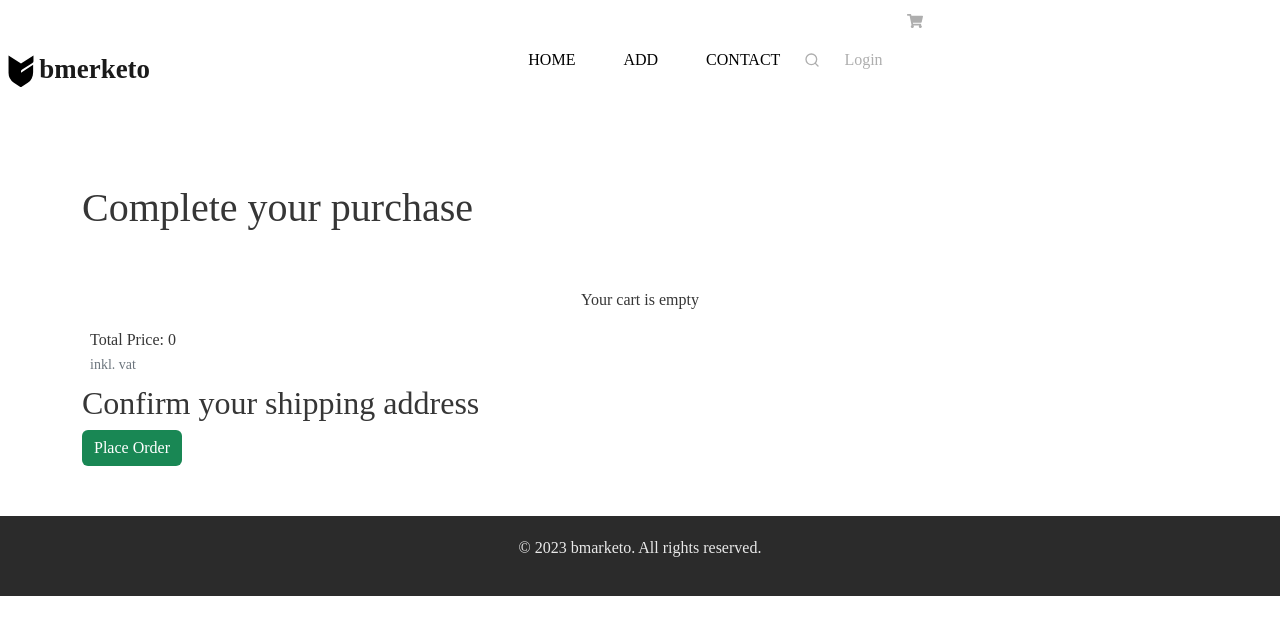
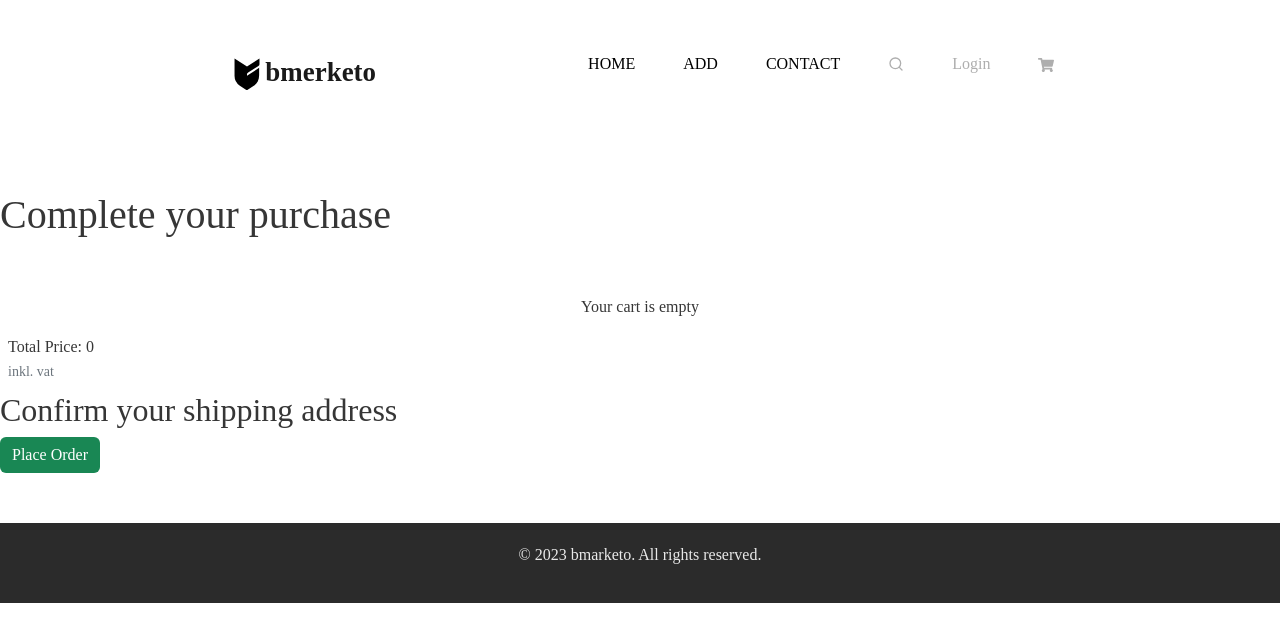
Before and after one commit to Antarcticz/Gruppuppgift-e-commerce, a React (Vite) app: page /checkout in a window 1280 px wide. Shown: the top 642 px of the page. Built offline with nearby package versions, Linux system fonts and the light colour scheme.

Commit message:
done some of the css, but still lots left

```diff
--- a/src/App.jsx
+++ b/src/App.jsx
@@ -15,7 +15,7 @@ const App = () => {
   return (
     <BrowserRouter>
       <Navbar />
-      <div className="container">
+      <div className="container-app">
         <Routes>
           <Route index element={<Home />} />
           <Route path='add' element={<Add />} />
--- a/src/components/Card/Card.scss
+++ b/src/components/Card/Card.scss
@@ -1,6 +1,7 @@
 .home-product-card {
     cursor: pointer;
     border: 1px solid #aeaeae60;
+    margin-top: 2rem;
 
     img {
         width: 270px;
@@ -17,6 +18,6 @@
     }
     span {
         color: #616161;
-        padding-right: 1rem;
+        // padding-right: 1rem;
     }
 }
--- a/src/components/Home/Section1/Section1.jsx
+++ b/src/components/Home/Section1/Section1.jsx
@@ -5,15 +5,16 @@ import React from 'react'
 const Section1 = () => {
   return (
     <div className="home-section-1">
-      <div>
-        <h1>WELCOME TO BMARKETO SHOP</h1>
-        <h2>Exclusive Chair</h2>
-        <h2>gold Collection.</h2>
-        <button className='btn btn-shopnow'>SHOP NOW</button>
-      </div>
-      <div>
-        <img src="/Placeholders/625x647.svg" alt="" />
-        {/* <img src={product.imageURL} alt={product.name} /> */}
+      <div className="home-container-inner">
+        <div className='home-container-left'>
+          <h1>WELCOME TO BMARKETO SHOP</h1>
+          <h2>Exclusive Chair</h2>
+          <h2>gold Collection.</h2>
+          <button className='btn btn-shopnow'>SHOP NOW</button>
+        </div>
+        <div className='home-container-right'>
+          <img src="https://nerdable.com/wp-content/uploads/2021/11/most-expensive-suits-in-the-world-336x224.jpg" alt="" />
+        </div>
       </div>
     </div>
   )
--- a/src/components/Home/Section1/Section1.scss
+++ b/src/components/Home/Section1/Section1.scss
@@ -1,10 +1,18 @@
 .home-section-1 {
+    display: flex;
+    justify-content: center;
+    align-items: center;
+    width: 100%;
+    padding-top: 3.5rem;
+    margin-bottom: 3.5rem;
+
+    .home-container-inner {
         display: flex;
         justify-content: space-between;
         align-items: center;
-    width: 61.5%;
-    margin-bottom: 3.5rem;
+        width: 65%;
 
+        .home-container-left {
 
             h1 {
                 font-size: 1.2rem;
@@ -15,11 +23,6 @@
             h2 {
                 font-size: 4rem;
                 padding-bottom: .5rem;
-    }
-    img {
-        width: 625px;
-        height: 647px;
-        cursor: pointer;
             }
             .btn-shopnow {
                 padding: 1.2em 3em;
@@ -36,3 +39,13 @@
                 }
             }
         }
+        .home-container-right {
+
+            img {
+                width: 15cm; //15cm
+                height: 16cm; //16cm
+                cursor: pointer;
+            }
+        }
+    }
+}
--- a/src/components/Navbar/Navbar.jsx
+++ b/src/components/Navbar/Navbar.jsx
@@ -10,10 +10,10 @@ const Navbar = () => {
     const { totalQuantity } = useSelector(state => state.shoppingCart)
 
     return (
-        <nav className="navbar">
+        <nav className="navbar d-flex justify-content-center align-item-center p-5">
             <div className="container-navbar">
-                <Link to="/"><img src="/Placeholders/Logo.svg" alt="" /></Link>
-                <ul className="nav-links">
+                <Link className="navbar-brand" to="/"><img src="/Placeholders/Logo.svg" alt="" /></Link>
+                <ul className="nav-links gap-5" >
                     <li><NavLink to="/">HOME</NavLink></li>
                     <li><NavLink to="/add">ADD</NavLink></li>
                     <li><NavLink to="/contact">CONTACT</NavLink></li>
--- a/src/components/Navbar/Navbar.scss
+++ b/src/components/Navbar/Navbar.scss
@@ -14,23 +14,18 @@
         flex-direction: row;
         justify-content: space-between;
         align-items: center;
-        width: 61.5%;
+        width: 70%;
     }
     .nav-links {
         display: flex;
         flex-direction: row;
         list-style: none;
-        width: 40%;
 
         a {
             display: inline-block;
-            padding: 2.5rem 1.5rem;
         }
         span {
             color: #aeaeae;
         }
-        .icon-sm {
-            width: 1em;
-        }
     }
 }
--- a/src/components/ShoppingCart/CartProduct.jsx
+++ b/src/components/ShoppingCart/CartProduct.jsx
@@ -22,18 +22,18 @@ const CartProduct = ({ item }) => {
   }
 
   return (
-    <div className='d-flex justify-content-between align-items-center p-2 gap-3'>
-      <Link to={`/products/${item.product.id}`} className='d-flex align-items-center text-decoration-none text-dark'>
-        <img src={item.product.imageURL} alt={item.product.name} className='img-fluid cart-image' />
+    <div className='d-flex justify-content-between align-items-center p-2 gap-5'>
+      <Link to={`/product-details/${item.product.id}`} className='d-flex align-items-center text-decoration-none text-dark'>
+        <img src={item.product.imgUrl} alt={item.product.productName} className='img-fluid cart-image p-5' />
         <div>
           <p className="m-0">{item.product.name}</p>
-          <small>{item.quantity} x {item.product.price}</small>
+          <small>{item.quantity}x ${item.product.price}</small>
         </div>
       </Link>
 
 
-      <div className='buttons d-flex gap-1'>
-        <div className="btn-group btn-group-sm" role='group'>
+      <div className='buttons d-flex gap-5'>
+        <div className="d-flex flex-direction-row btn-group-sm gap-3" role='group'>
           <button className='btn btn-sm btn-dark' onClick={remove}>-</button>
           <button className='btn btn-sm btn-dark' onClick={add}>+</button>
         </div>
--- a/src/pages/ProductDetails.jsx
+++ b/src/pages/ProductDetails.jsx
@@ -4,7 +4,7 @@ import useDoc from '../hooks/useDocs'
 import Loader from '../components/Loader/Loader'
 import { FaCartPlus } from 'react-icons/fa'
 import { useParams } from 'react-router-dom'
-import { addToCart } from '../store/shoppingCart/shoppingCartSlice'
+import { addToCart, removeOne } from '../store/shoppingCart/shoppingCartSlice'
 import { useDispatch } from 'react-redux'
 
 
@@ -57,8 +57,9 @@ const ProductDetails = () => {
             <p>${product.price}</p>
           </div>
           <div className="addToCart">
+
             <button className='btn-minus'>-</button>
-            <div className='count'><p>2</p></div>
+            <div className='count'><p>1</p></div>
             <button className='btn-plus'>+</button>
             <button className='btn btn-cart'onClick={() => dispatch(addToCart(product))}>Add to Cart <FaCartPlus /></button>
           </div>
--- a/src/store/shoppingCart/shoppingCartSlice.js
+++ b/src/store/shoppingCart/shoppingCartSlice.js
@@ -5,11 +5,6 @@ const initialState = {
   totalQuantity: 0,
   totalAmount: 0
 }
-// THE ERROR IS COMMING FROM HERE!!!
-// const item = {
-//   product: { id, name, imageURL },
-//   quantity: 1
-// }
 
 const getTotalQuantity = (cart) => {
   let total = 0
```
Also changed, not shown: src/scssPages/contact.scss (+0 -13 lines). Lines whose indentation alone changed are shown as unchanged.
